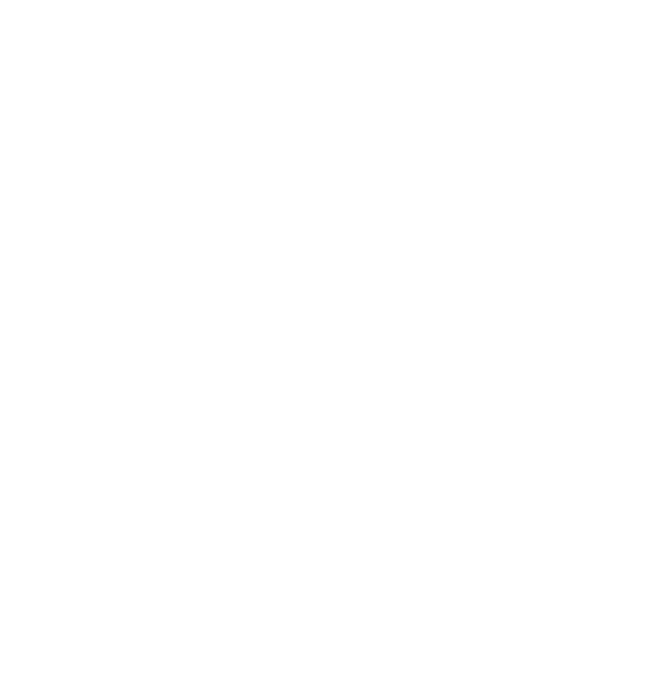
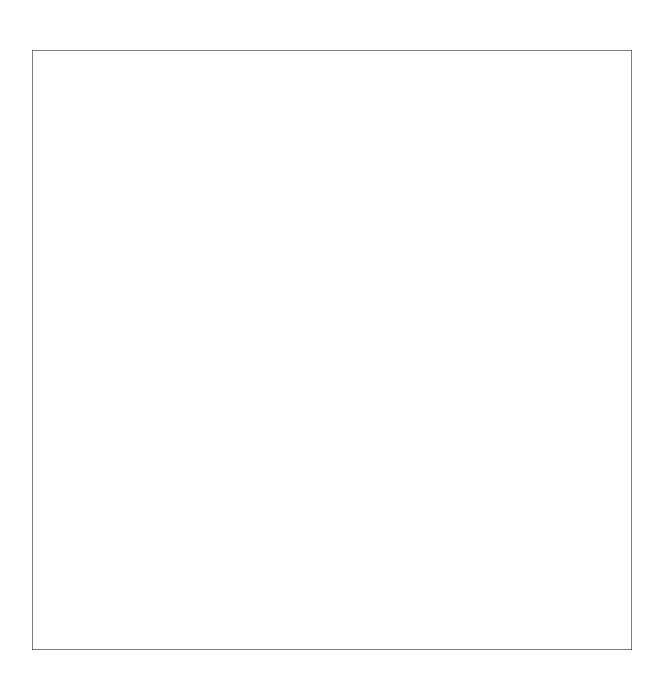
Before and after one commit to cyan33/Zion-demos, a website built with webpack: page assignment2_snake/index.html in a window 1280 px wide. Shown: the whole page, without its empty margins (308-971 px from the left). Built offline with nearby package versions, Linux system fonts and the light colour scheme.

Commit message:
basic bootstrap game init

```diff
--- a/assignment2_snake/index.html
+++ b/assignment2_snake/index.html
@@ -5,9 +5,9 @@
 <meta name="viewport" content="width=device-width, initial-scale=1">
 <link rel="stylesheet" href="src/style.css">
 <body>
-    <canvas id="snake">
+    <canvas id="snake" width="600px" height="600px">
         Canvas not supported
     </canvas>
-    <script  src="dist/bundle.js"></script>
+    <script src="dist/bundle.js"></script>
 </body>
 </html>
--- a/assignment2_snake/src/Game.js
+++ b/assignment2_snake/src/Game.js
@@ -0,0 +1,55 @@
+import { drawWalls, initSnake, drawSnake } from './helper'
+import {
+    UP, DOWN, RIGHT, LEFT
+} from './options'
+
+class Game {
+    constructor() {
+        this.canvas = document.querySelector('#snake');
+        this.context = this.canvas.getContext('2d');
+
+        // this.canvas.height = parseInt(window.innerHeight) - 20;
+        // this.canvas.width = this.canvas.height;
+
+        this.snakeSegments = initSnake();
+        this.movingDirection = RIGHT;
+        this.isAccelerating = false;
+    }
+
+
+
+    update() {
+        // make the snake move one more step every 1 second
+        // according to the direction
+
+        setTimeout(this.update.bind(this), 1000)
+    }
+
+    render() {
+        const { width, height } = this.canvas;
+
+        // background
+        drawWalls(this.context, width, height);
+
+        // the snake
+        drawSnake(this.context, this.snakeSegments);
+
+        // the food
+    }
+
+    debug() {
+        window.snakeSegments = this.snakeSegments;
+    }
+
+    gameloop() {
+        this.render();
+        setTimeout(this.gameloop.bind(this), 30);
+    }
+
+    init() {
+        this.gameloop();
+        this.debug();
+    }
+}
+
+export default Game;
--- /dev/null
+++ b/assignment2_snake/src/Segment.js
@@ -0,0 +1,9 @@
+import Sprite from './utils/Sprite'
+
+class Segment extends Sprite {
+    constructor(size, { x, y }) {
+        super('', size, { x, y })
+    }
+}
+
+export default Segment
--- a/assignment2_snake/src/helper.js
+++ b/assignment2_snake/src/helper.js
@@ -0,0 +1,24 @@
+import Segment from './Segment'
+import { SEGMENT_WIDTH, SNAKE_INIT_LENGTH } from './options'
+
+export function drawWalls(context, width, height) {
+    context.fillStyle = 'white';
+    context.fillRect(0, 0, width, height);
+    context.strokeStyle = 'black';
+    context.strokeRect(0, 0, width, height);
+}
+
+export function initSnake() {
+    let snakeSegments = []
+    const size = { width: SEGMENT_WIDTH, height: SEGMENT_WIDTH };
+    for (let x = 0; x < SNAKE_INIT_LENGTH; x++) {
+        snakeSegments.push(new Segment(size, { x, y: 0 }));
+    }
+    return snakeSegments;
+}
+
+export function drawSnake(context, snakeSegments) {
+    snakeSegments.forEach(s => {
+
+    })
+}
--- a/assignment2_snake/src/main.js
+++ b/assignment2_snake/src/main.js
@@ -0,0 +1,4 @@
+import Game from './game'
+
+let game = new Game();
+game.init();
--- a/assignment2_snake/src/options.js
+++ b/assignment2_snake/src/options.js
@@ -0,0 +1,14 @@
+export const SNAKE_INIT_LENGTH = 5
+
+export const RIGHT = 'RIGHT'
+export const UP = 'UP'
+export const LEFT = 'LEFT'
+export const DOWN = 'DOWN'
+
+export const SEGMENT_WIDTH = 15;
+
+// export const CANVAS_WIDTH = 600;
+// export const CANVAS_HEIGHT = 600;
+
+export const MOVING_SPEED = 1000 // 1000ms interval for setTimeout
+export const ACCELERATING_SPEED = 400
--- a/assignment2_snake/src/style.css
+++ b/assignment2_snake/src/style.css
@@ -0,0 +1,4 @@
+#snake {
+    display: block;
+    margin: 50px auto;
+}
--- /dev/null
+++ b/assignment2_snake/src/utils/Sprite.js
@@ -0,0 +1,9 @@
+class Sprite {
+    constructor(src, size, { x, y }){
+        this.src = src;
+        this.size = size;
+        this.position = { x, y };
+    }
+}
+
+export default Sprite
```
